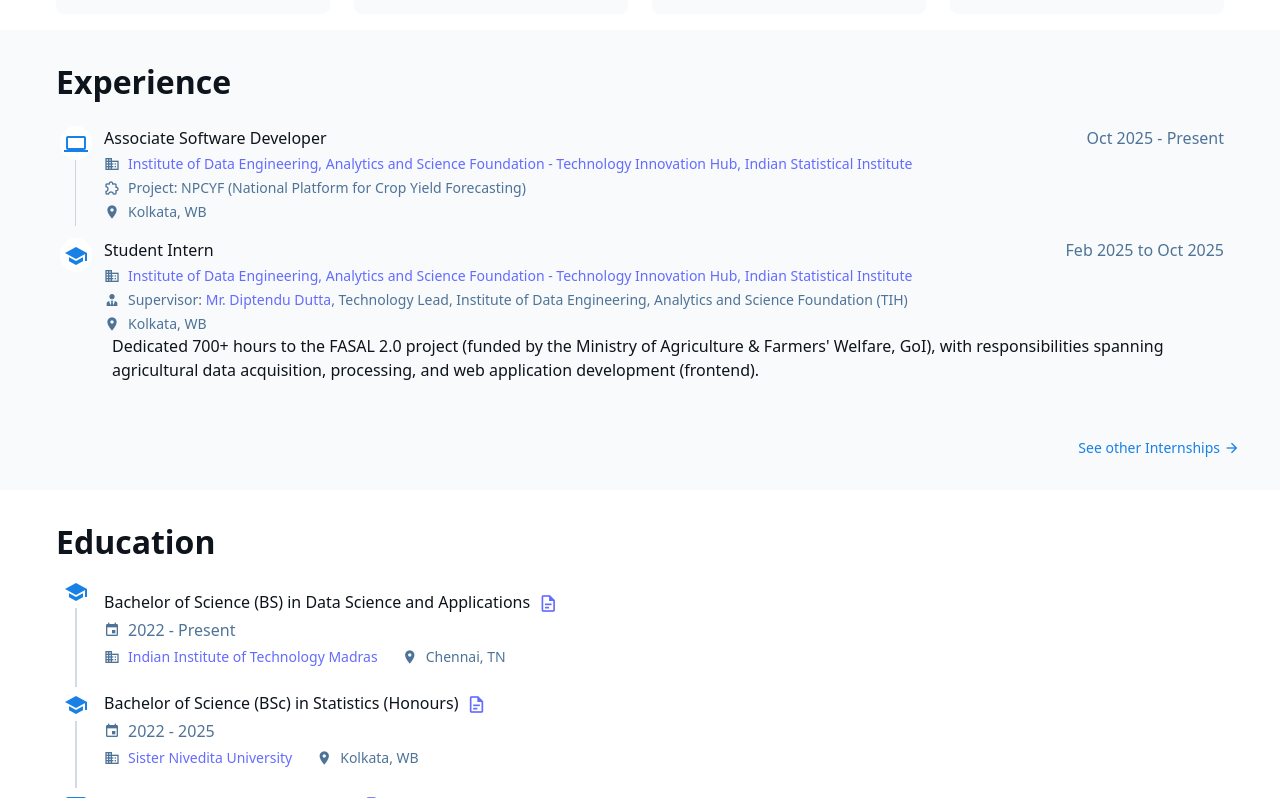
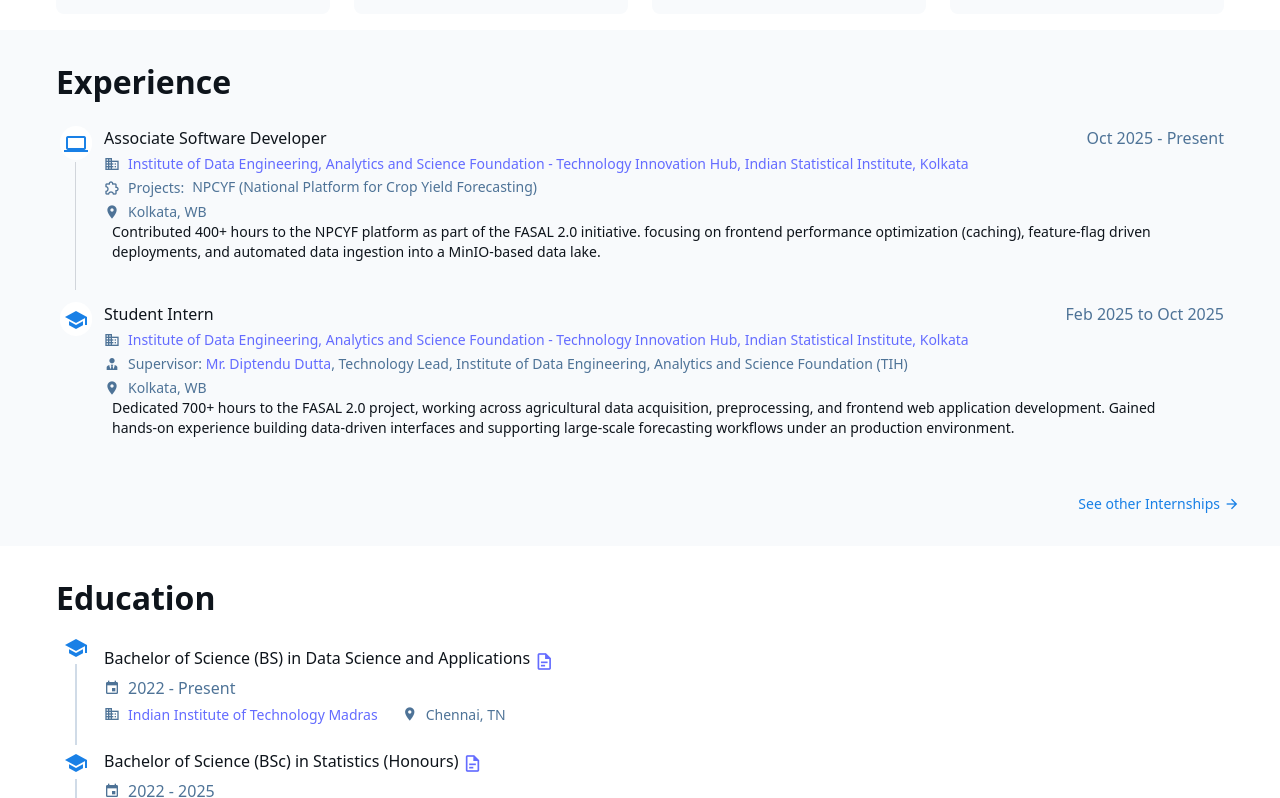
Before and after one commit to samyaroy/FolioForge-vue-portfolio-website, a Vue app: page /ongoing-projects in a window 1280 px wide. Shown: the part 682-1480 px from the top of the page. Built offline with nearby package versions, Linux system fonts and the light colour scheme.

Commit message:
Implemented Documentiewer

```diff
--- /dev/null
+++ b/src/components/DocumentViewer.vue
@@ -0,0 +1,46 @@
+<template>
+    <div>
+        <!-- Trigger Icon -->
+        <v-icon v-if="src && src !== '#'" size="20" class="cursor-pointer"
+            @click="open"
+            @mouseenter="isHovered = true"
+            @mouseleave="isHovered = false"
+            :color="isHovered ? '#000000' : '#646cff'">
+            mdi-file-document-outline
+        </v-icon>
+
+        <!-- Dialog -->
+        <v-dialog v-model="dialog" max-width="90vw">
+            <v-card>
+                <v-card-title class="d-flex justify-space-between align-center">
+                    Document
+                    <v-btn icon @click="dialog = false">
+                        <v-icon>mdi-close</v-icon>
+                    </v-btn>
+                </v-card-title>
+
+                <v-card-text style="height: 80vh; padding: 0;">
+                    <iframe v-if="dialog" :src="`${src}#view=FitV`" width="100%" height="100%" style="border:none" />
+                </v-card-text>
+            </v-card>
+        </v-dialog>
+    </div>
+</template>
+
+<script setup>
+import { ref } from 'vue'
+
+defineProps({
+    src: {
+        type: String,
+        required: true
+    }
+})
+
+const dialog = ref(false)
+const isHovered = ref(false)
+
+const open = () => {
+    dialog.value = true
+}
+</script>
--- a/src/metadata/hyperlinkMetadata.yml
+++ b/src/metadata/hyperlinkMetadata.yml
@@ -9,7 +9,7 @@ Institute:
     - Name: Whiting School of Engineering, Johns Hopkins University
       Website: https://engineering.jhu.edu/
 
-    - Name: Indian Statistical Institute
+    - Name: Indian Statistical Institute, Kolkata
       Website: https://www.isical.ac.in/
 
     - Name: Isaac Newton Institute for Mathematical Sciences
@@ -21,7 +21,7 @@ Institute:
     - Name: International Institute of Technology (IIIT) Hyderabad
       Website: https://www.iiit.ac.in/
 
-    - Name: Institute of Data Engineering, Analytics and Science Foundation - Technology Innovation Hub, Indian Statistical Institute
+    - Name: Institute of Data Engineering, Analytics and Science Foundation - Technology Innovation Hub, Indian Statistical Institute, Kolkata
       Website: https://www.ideas-tih.org/
 
     - Name: Indian Institute of Technology Madras
--- a/src/profile_info.yml
+++ b/src/profile_info.yml
@@ -55,7 +55,7 @@ education: # put your latest education first
     location: Kolkata, WB
     time_period: 2022 - 2025
     gpa: CGPA - 7.01/10
-    cred_link: https://drive.google.com/file/d/1N5jnPq4nCegRzXy_h75CtfA725RJlskM/view?usp=drive_link
+    cred_link: https://drive.google.com/file/d/1N5jnPq4nCegRzXy_h75CtfA725RJlskM/preview
 
   - type: Diploma
     degree: Diploma
@@ -64,7 +64,7 @@ education: # put your latest education first
     location: Mohali, PB
     time_period: 2020
     marks: 84.5%
-    cred_link: https://drive.google.com/file/d/1vJ0LuDDAwMknYtJ46fD-DIrXtRpNWPbh/view?usp=drive_link
+    cred_link: https://drive.google.com/file/d/1vJ0LuDDAwMknYtJ46fD-DIrXtRpNWPbh/preview
 
   - type: School
     degree: XII (Science) - West Bengal Council of Higher Secondary Education (WBCHSE)
@@ -73,7 +73,7 @@ education: # put your latest education first
     location: Kolkata, WB
     time_period: 2020 - 2022
     marks: 83.8%
-    cred_link: https://drive.google.com/file/d/1mlRqQDTgjUjQvJ6FhORB56DUj_JhbxPy/view?usp=drive_link
+    cred_link: https://drive.google.com/file/d/1mlRqQDTgjUjQvJ6FhORB56DUj_JhbxPy/preview
 
   - type: School
     degree: X - West Bengal Board of Secondary Education (WBBSE)
@@ -82,19 +82,19 @@ education: # put your latest education first
     location: Rishra, WB
     time_period: 2010 - 2020
     marks: 85.71%
-    cred_link: https://drive.google.com/file/d/1IdRD2pzHYqWQROrnC-hYdRjzaE4acnPg/view?usp=drive_link
+    cred_link: https://drive.google.com/file/d/1IdRD2pzHYqWQROrnC-hYdRjzaE4acnPg/preview
 
   # Add more fields as needed
 
 internships:
 
   - role: Data Science Intern
-    company: Institute of Data Engineering, Analytics and Science Foundation - Technology Innovation Hub, Indian Statistical Institute
+    company: Institute of Data Engineering, Analytics and Science Foundation - Technology Innovation Hub, Indian Statistical Institute, Kolkata
     location: Remote
     time_period: Jun 2024 - Oct 2024
     description: Completed 120+ hours of UGC-guideline training on Python, Research Methodology and Aptitude Testing.
     type: Training Internship
-    cred_link: https://drive.google.com/file/d/1mTATc-tbkC9iIoL0vHuNeJWgaRCJtFOE/view?usp=drive_link
+    cred_link: https://drive.google.com/file/d/1mTATc-tbkC9iIoL0vHuNeJWgaRCJtFOE/preview
     project:
       title: 'Multivariate Analysis of Career Preferences: Insights from Kolkata’s College Students'
       rel_link: /projects-publications?tab=projects#research-1
@@ -105,19 +105,17 @@ internships:
     time_period: Nov 2023 - Jan 2024
     department: UnacademyX
     description:
-    cred_link: https://drive.google.com/file/d/19hI0Z39UDh6Rn0z4lijbEirIgZHZeU4q/view?usp=drive_link
+    cred_link: https://drive.google.com/file/d/19hI0Z39UDh6Rn0z4lijbEirIgZHZeU4q/preview
 
   # Add more fields as needed
 experience:
   - job_role: Associate Software Developer
     type: Employment
-    company: Institute of Data Engineering, Analytics and Science Foundation - Technology Innovation Hub, Indian Statistical Institute
+    company: Institute of Data Engineering, Analytics and Science Foundation - Technology Innovation Hub, Indian Statistical Institute, Kolkata
     location: Kolkata, WB
-    project: NPCYF (National Platform for Crop Yield Forecasting)
+    projects: ["NPCYF (National Platform for Crop Yield Forecasting)"]
     time_period: Oct 2025 - Present
-    description:
-    # cred_link: https://drive.google.com/file/d/1X4nY3jv1bXKX1eJtY8FqjZk8y5G7H9zK/view?usp=drive_link
-
+    description: Contributed 400+ hours to the NPCYF platform as part of the FASAL 2.0 initiative. focusing on frontend performance optimization (caching), feature-flag driven deployments, and automated data ingestion into a MinIO-based data lake.
   # - job_role: Freelance Web Developer
   #   type: Freelance
   #   company: Upwork
@@ -129,14 +127,14 @@ experience:
 
   - job_role: Student Intern
     type: Internship
-    company: Institute of Data Engineering, Analytics and Science Foundation - Technology Innovation Hub, Indian Statistical Institute
+    company: Institute of Data Engineering, Analytics and Science Foundation - Technology Innovation Hub, Indian Statistical Institute, Kolkata
     supervisor:
       Name: Mr. Diptendu Dutta
       Title: Technology Lead
       Institution: Institute of Data Engineering, Analytics and Science Foundation (TIH)
     location: Kolkata, WB
     time_period: Feb 2025 to Oct 2025
-    description: Dedicated 700+ hours to the FASAL 2.0 project (funded by the Ministry of Agriculture & Farmers' Welfare, GoI), with responsibilities spanning agricultural data acquisition, processing, and web application development (frontend).
+    description: Dedicated 700+ hours to the FASAL 2.0 project, working across agricultural data acquisition, preprocessing, and frontend web application development. Gained hands-on experience building data-driven interfaces and supporting large-scale forecasting workflows under an production environment.
     cred_link: '#'
 
   # Add more fields as needed
@@ -149,7 +147,7 @@ certifications:
     instructor: Dr. Michael Shields
     date: 29 Nov 2025
     duration: 3 Weeks (Approx. 29 hours)
-    cred_link: 'https://drive.google.com/file/d/1U5q6y3fE0FY2tQSfJ1XBk_LEYWaQ_UBO/view?usp=drive_link'
+    cred_link: 'https://drive.google.com/file/d/1U5q6y3fE0FY2tQSfJ1XBk_LEYWaQ_UBO/preview'
     certificate: true
   # Add more fields as needed
 
@@ -181,7 +179,7 @@ projects:
     description: Conducted a comprehensive survey among college students in Kolkata to understand their career preferences. Utilized multivariate statistical techniques such as Factor Analysis and Cluster Analysis to identify key factors influencing career choices and segment students based on their preferences. The findings provide valuable insights for educational institutions and career counselors to better support students in their career planning.
     type: Research Project
     doi:
-    affiliation: Internship Project, Data Science Intern at Institute of Data Engineering, Analytics and Science Foundation (TIH), Indian Statistical Institute
+    affiliation: Internship Project, Data Science Intern at Institute of Data Engineering, Analytics and Science Foundation (TIH), Indian Statistical Institute, Kolkata
     tech_stack: Nonparametric Inference, Data Visualization, Survey Design, Python
     guide:
       Name: Mr. Debashis Ghosh
@@ -240,7 +238,7 @@ articles:
   #   date: Feb 2026
   #   link: https://sxccal.edu/upload/Eco-Echoes_Vol._XXII-compressed_.pdf
   #   type: Magazine Article
-  #   cred_link: https://drive.google.com/file/d/1zhduEtlKr-jpYax6M9QJmAUvIMb_ztC4/view?usp=sharing
+  #   cred_link: https://drive.google.com/file/d/1zhduEtlKr-jpYax6M9QJmAUvIMb_ztC4/preview
 
   - title: 'Revisiting Outliers: Smarter Ways to Handle Them in Regression'
     publication: EPOCHS 2025 (2nd Edition) - Wayanad House ML Group under ML Series initiative, Indian Institute of Technology Madras BS Degree
@@ -248,7 +246,7 @@ articles:
     date: Dec 2025
     link: https://epochs.netlify.app/
     type: E-newsletter Article
-    cred_link: https://drive.google.com/file/d/1zhduEtlKr-jpYax6M9QJmAUvIMb_ztC4/view?usp=sharing
+    cred_link: https://drive.google.com/file/d/1zhduEtlKr-jpYax6M9QJmAUvIMb_ztC4/preview
 
 
   # Add more fields as needed
@@ -291,12 +289,12 @@ awards:
 co_curriculars:
   - title: leadership_roles
     entries:
-      - role: Founder, Club Administrator (later known as Community Admin)
+      - role: Founder, Club Administrator
         organization: 'Chi-Square: Statistics Club'
         web_link: https://22f2001443.github.io/chi-square/
         host: Nilgiri House
         location: Indian Institute of Technology Madras BS Degree
-        description: Created a statistics community of 450+ members. Led core team, organized workshops, academic sessions, and industry talks. Increased membership by 40% and secured partnerships with other societies.
+        description: Created a statistics community of 450+ members. Led core team, organized workshops, academic sessions, and industry talks. Increased membership by 40% and secured partnerships with other societies, including the Ramanujan Society for Research (RASoR).
         time_period: 2023 - 2025
         skills: Leadership, Event Management, Team Building
 
@@ -311,11 +309,11 @@ co_curriculars:
         #description: Participated in community service activities including health camps, educational programs, and environmental initiatives.
         time_period: Jan Term 2025 (T1-2025) ; May Term 2025 (T2-2025)
         skills: 25+ Students Taught
-        cred_link: https://drive.google.com/file/d/16DqCyHQyJamxuLyNknZc4DtOvQD_QPDv/view?usp=drive_link
+        cred_link: https://drive.google.com/file/d/16DqCyHQyJamxuLyNknZc4DtOvQD_QPDv/preview
 
       - role: Teaching Assistant (Project)
         field: 'Autumn Internship 2025: Data Science'
-        organization: Institute of Data Engineering, Analytics and Science Foundation - Technology Innovation Hub, Indian Statistical Institute
+        organization: Institute of Data Engineering, Analytics and Science Foundation - Technology Innovation Hub, Indian Statistical Institute, Kolkata
         #description: Participated in community service activities including health camps, educational programs, and environmental initiatives.
         time_period: Sept 2025 - Oct 2025
         skills: Mentored 7 Interns working on 3 mini projects in Data Ingestion vertical under NPCYF project
@@ -353,7 +351,7 @@ attended_workshops:
       Location: "Hyderabad, TS"
     date: "March 2025"
     duration: "7 Days"
-    details_cred: "https://drive.google.com/file/d/1cxYxw-DLf0xvDexuYaJAxFi9bFkHyxl1/view?usp=drive_link"
+    details_cred: "https://drive.google.com/file/d/1cxYxw-DLf0xvDexuYaJAxFi9bFkHyxl1/preview"
 
   - title: "StatTech Fusion: Online FDP on Cutting – Edge Statistical Analysis, Research and AI techniques"
     institution:
@@ -362,7 +360,7 @@ attended_workshops:
       Location: "Kolkata, WB"
     date: "September 2024"
     duration: "7 Days"
-    cred_link: "https://drive.google.com/file/d/1tlUYsg8pOxQDus62edIodeXb_2IZSrBn/view?usp=sharing"
+    cred_link: "https://drive.google.com/file/d/1tlUYsg8pOxQDus62edIodeXb_2IZSrBn/preview"
 
   - title: "Numerical Algorithms & Computations in Science & Technology with Matlab"
     institution:
@@ -370,7 +368,7 @@ attended_workshops:
       Department: "Dept. of Mathematics"
       Location: "Rupnagar, PB"
     date: "July 2024"
-    cred_link: "https://drive.google.com/file/d/10csQcRLN1Iiec9gsSOLxX8DCcOf3_Trq/view?usp=drive_link"
+    cred_link: "https://drive.google.com/file/d/10csQcRLN1Iiec9gsSOLxX8DCcOf3_Trq/preview"
 
   - title: "Democratizing Data Science: Exploring Open Source Statistical Software"
     institution:
@@ -378,14 +376,14 @@ attended_workshops:
       Department: "Dept. of Statistics"
       Location: "Kolkata, WB"
     date: "March 2024"
-    cred_link: "https://drive.google.com/file/d/1IhcaaqJCiHGJ3NXp4lsD8c0zHK1CO4up/view?usp=drive_link"
+    cred_link: "https://drive.google.com/file/d/1IhcaaqJCiHGJ3NXp4lsD8c0zHK1CO4up/preview"
 
   - title: "Research Opportunities in Computer Science (ROCS) - ACM"
     institution:
       Name: "Indian Institute of Technology Madras"
       Location: "Chennai, TN"
     date: "January 2024"
-    cred_link: "https://drive.google.com/file/d/1LW4FIhcqHvX1c7WbFTL8wKpK7g8QVLlQ/view?usp=drive_link"
+    cred_link: "https://drive.google.com/file/d/1LW4FIhcqHvX1c7WbFTL8wKpK7g8QVLlQ/preview"
 
   - title: "Social Computing - NPTEL"
     instructor: "Prof. Ponnurangam Kumaraguru"
@@ -393,7 +391,7 @@ attended_workshops:
       Name: "International Institute of Technology (IIIT) Hyderabad"
       Location: "Hyderabad, TS"
     date: "February 2023"
-    cred_link: "https://drive.google.com/file/d/1mIj9ejicUSzz7fDkzKzwagxNFBqbAGrn/view?usp=drive_link"
+    cred_link: "https://drive.google.com/file/d/1mIj9ejicUSzz7fDkzKzwagxNFBqbAGrn/preview"
 
 attended_bootcamps:
   - title: "AI VicharanasShala Bootcamp"
@@ -403,7 +401,7 @@ attended_bootcamps:
       Department: "Department of Computer Science and Engineering"
     date: "June 2024"
     duration: "1 Month"
-    cred_link: "https://drive.google.com/file/d/1oW0q7ovLy3TEUhVsn41FfT50InlQPk8O/view?usp=drive_link"
+    cred_link: "https://drive.google.com/file/d/1oW0q7ovLy3TEUhVsn41FfT50InlQPk8O/preview"
 
 attended_conferences:
   - title: "Fifth ISEA International Conference on Security and Privacy 2026 (ISEA-ISAP 2026)"
@@ -413,7 +411,7 @@ attended_conferences:
       Name: "Indian Institute of Technology Madras"
       Location: "Chennai, TN"
     date: "January 16-18, 2026"
-    # cred_link: "https://drive.google.com/file/d/1YkXJH6Yk2b0Y5o1F1Y8KX1Z1Z1Z1Z1Z1/view?usp=drive_link"
+
 
   - title: "Cryptology Conclave 2026"
     organizer: "Indian Institute of Technology Hyderabad"
@@ -423,7 +421,7 @@ attended_conferences:
       Department: "Center for Cryptography and Cybersecurity"
       Location: "Hyderabad, TS"
     date: "January 22-23, 2026"
-    cred_link: "https://drive.google.com/file/d/1ZkXJH6Yk2b0Y5o1F1Y8KX1Z1Z1Z1Z1Z1/view?usp=drive_link"
+    cred_link: "https://drive.google.com/file/d/1ZkXJH6Yk2b0Y5o1F1Y8KX1Z1Z1Z1Z1Z1/preview"
 
 
 # coursesTaught:
--- a/src/views/Home/components/education/components/EducationMilestone.vue
+++ b/src/views/Home/components/education/components/EducationMilestone.vue
@@ -7,65 +7,89 @@
 
       <!-- Icon -->
       <div class="text-[#0e141b]">
-                <v-icon :class="iconColor" size="24">{{ icon }}</v-icon>
+        <v-icon :class="iconColor" size="24">
+          {{ icon }}
+        </v-icon>
       </div>
 
       <!-- Bottom connector -->
       <div v-if="!isLast" class="w-[1.5px] bg-[#d0dbe7] h-2 grow"></div>
     </div>
 
-        <!-- Education Info -->
+    <!-- Education Content -->
     <div class="flex flex-1 flex-col py-3">
-            <div class="flex items-center gap-2">
-                <p class="text-[#0e141b] text-base font-medium leading-normal">{{ title }} <span v-if="subject">in {{ subject }}</span></p>
-                <a v-if="cred_link && cred_link !== '#'" :href="cred_link" target="_blank" rel="noopener noreferrer">
-                    <v-icon size="20">mdi-file-document-outline</v-icon>
-                </a>
+      <!-- Title + Document Viewer -->
+      <div>
+        <p class="text-[#0e141b] text-base font-medium leading-normal">
+          {{ title }}
+          <span v-if="subject">in {{ subject }}</span>
+          <span v-if="cred_link" class="inline-block ml-1 align-middle">
+            <DocumentViewer :src="cred_link" />
+          </span>
+        </p>
       </div>
+
       <!-- Time -->
       <div class="flex items-center gap-2 mt-1">
-                <v-icon class="text-[#4e7397]" size="16">mdi-calendar</v-icon>
-                <p class="text-[#4e7397] text-base font-normal leading-normal">{{ time }}</p>
+        <v-icon class="text-[#4e7397]" size="16">
+          mdi-calendar
+        </v-icon>
+        <p class="text-[#4e7397] text-base font-normal leading-normal">
+          {{ time }}
+        </p>
       </div>
 
-            <!-- Institution + Location in same line -->
+      <!-- Institution & Location -->
       <div class="flex items-center gap-6 mt-1">
-                <!-- Institution -->
         <div class="flex items-center gap-2">
-                    <v-icon class="text-[#4e7397]" size="16">mdi-domain</v-icon>
-                    <p class="text-[#4e7397] text-sm font-normal leading-normal"><SmartLink :text="institution" /></p>
+          <v-icon class="text-[#4e7397]" size="16">
+            mdi-domain
+          </v-icon>
+          <p class="text-[#4e7397] text-sm font-normal leading-normal">
+            <SmartLink :text="institution" />
+          </p>
         </div>
 
-                <!-- Location -->
         <div class="flex items-center gap-2">
-                    <v-icon class="text-[#4e7397]" size="16">mdi-map-marker</v-icon>
-                    <p class="text-[#4e7397] text-sm font-normal leading-normal">{{ location }}</p>
+          <v-icon class="text-[#4e7397]" size="16">
+            mdi-map-marker
+          </v-icon>
+          <p class="text-[#4e7397] text-sm font-normal leading-normal">
+            {{ location }}
+          </p>
         </div>
       </div>
 
-            <!-- Extra info (Marks/CGPA)
-      <div class="flex items-center gap-2 mt-1" v-if="extra">
-        <v-icon class="text-[#4e7397]" size="16">mdi-star</v-icon>
-        <p class="text-[#4e7397] text-sm font-normal leading-normal">{{ extra }}</p>
-      </div> -->
+      <!-- Optional Extra Info -->
+      <div v-if="extra" class="flex items-center gap-2 mt-1" _toggle>
+        <v-icon class="text-[#4e7397]" size="16">
+          mdi-star
+        </v-icon>
+        <p class="text-[#4e7397] text-sm font-normal leading-normal">
+          {{ extra }}
+        </p>
+      </div>
     </div>
   </div>
 </template>
 
+
+
 <script setup>
 import SmartLink from '@/components/SmartLink.vue'
+import DocumentViewer from '@/components/DocumentViewer.vue'
 
 defineProps({
   title: { type: String, required: true },
-    subject: { type: String, default: '' }, // Optional, e.g., "in Computer Science"
+  subject: { type: String, default: '' },
   time: { type: String, required: true },
   institution: { type: String, required: true },
   location: { type: String, required: true },
-    extra: { type: String, default: '' }, // ✅ Marks or CGPA
-    icon: { type: String, default: 'mdi-school' }, // ✅ customizable icon
-    iconColor: { type: String, default: 'text-[#1980e6]' }, // ✅ customizable color
-    isFirst: { type: Boolean, default: false }, // for controlling top connector
-    isLast: { type: Boolean, default: false },   // for controlling bottom connector
-    cred_link: { type: String, default: '' } // Link to certificate or document
+  extra: { type: String, default: '' },
+  icon: { type: String, default: 'mdi-school' },
+  iconColor: { type: String, default: 'text-[#1980e6]' },
+  isFirst: { type: Boolean, default: false },
+  isLast: { type: Boolean, default: false },
+  cred_link: { type: String, default: '' }
 })
 </script>
--- a/src/views/Home/components/experience/Index.vue
+++ b/src/views/Home/components/experience/Index.vue
@@ -9,8 +9,8 @@
       <TimelineComponent v-for="(exp, index) in experience" :key="index" :isfirst="index === 0"
         :islast="index === experience.length - 1" :title="exp.job_role" :time="exp.time_period"
         :organization="exp.company" :supervisor="exp.supervisor" :location="exp.location" :description="exp.description"
-        :icon="exp.type === 'Internship' ? 'mdi-school' : exp.type === 'Employment' && exp.job_role.includes('Developer') ? 'mdi-laptop' : exp.type === 'Employment' && exp.job_role.includes('Research') ? 'mdi-chart-scatter-plot-hexbin'  : exp.type==='Employment' ? 'mdi-briefcase' : 'mdi-laptop-account'" :cred-link="exp.cred_link"
-        :department="exp.department" :project="exp.project" :cred_link="exp.cred_link" />
+        :icon="exp.type === 'Internship' ? 'mdi-school' : exp.type === 'Employment' && exp.job_role.includes('Developer') ? 'mdi-laptop' : exp.type === 'Employment' && exp.job_role.includes('Research') ? 'mdi-chart-scatter-plot-hexbin' : exp.type === 'Employment' ? 'mdi-briefcase' : 'mdi-laptop-account'"
+        :cred-link="exp.cred_link" :department="exp.department" :projects="exp.projects" :cred_link="exp.cred_link" />
 
       <!-- See other Internships link -->
       <div v-if="internships && internships.length" class="flex justify-end mt-6 mb-4">
--- a/src/views/Home/components/experience/components/TimelineComponent.vue
+++ b/src/views/Home/components/experience/components/TimelineComponent.vue
@@ -17,11 +17,11 @@
     <!-- Right column: content -->
     <div class="flex flex-1 flex-col py-0 relative z-10">
       <div class="flex items-center justify-between">
-        <p class="text-[#0e141b] text-base font-medium leading-normal flex items-center gap-1">
+        <p class="text-[#0e141b] text-base font-medium leading-normal">
           {{ title }}
-          <a v-if="cred_link && cred_link !== '#'" :href="cred_link" target="_blank">
-            <v-icon size="20">mdi-file-document-outline</v-icon>
-          </a>
+          <span v-if="cred_link" class="inline-block ml-1 align-middle">
+            <DocumentViewer :src="cred_link" />
+          </span>
         </p>
         <p class="text-[#4e7397] text-base font-normal">{{ time }}</p>
       </div>
@@ -36,11 +36,28 @@
         <p class="text-[#4e7397] text-sm">Supervisor: <SmartLink :type="'Person'" :text="supervisor.Name" /><span v-if="supervisor.Title">, {{ supervisor.Title }}</span><span v-if="supervisor.Department">, {{ supervisor.Department }}</span><span v-if="supervisor.Institution">, {{ supervisor.Institution }}</span></p>
       </div>
 
-      <div v-if="project" class="flex items-center gap-2 mt-1">
-        <v-icon class="text-[#4e7397]" size="16">mdi-puzzle-outline</v-icon>
-        <p class="text-[#4e7397] text-sm">Project: {{ project }}</p>
-      </div>
+      <div v-if="projects" class="grid grid-cols-[auto,auto,1fr] gap-x-2 mt-1 items-start">
+  <!-- Icon -->
+  <v-icon class="text-[#4e7397] mt-[2px]" size="16">
+    mdi-puzzle-outline
+  </v-icon>
 
+  <!-- Label -->
+  <span class="text-[#4e7397] text-sm font-medium whitespace-nowrap">
+    Projects:
+  </span>
+
+  <!-- Project list -->
+  <ul class="grid gap-1 text-[#4e7397] text-sm">
+    <li
+      v-for="(project, index) in projects"
+      :key="index"
+      class="leading-tight"
+    >
+      {{ project }}
+    </li>
+  </ul>
+</div>
       <div v-if="department" class="flex items-center gap-2 mt-1">
         <v-icon class="text-[#4e7397]" size="16">mdi-office-building-marker
         </v-icon>
@@ -55,13 +72,14 @@
 
     <!-- Description -->
     <div class="col-span-2 px-[56px] pb-6 relative" v-if="description">
-      <p class="text-[#0e141b] text-base">{{ description }}</p>
+      <p class="text-[#0e141b] text-sm">{{ description }}</p>
     </div>
   </div>
 </template>
 
 <script setup>
 import SmartLink from '@/components/SmartLink.vue'
+import DocumentViewer from '@/components/DocumentViewer.vue'
 
 defineProps({
   isfirst: { type: Boolean, default: false },
@@ -71,7 +89,7 @@ defineProps({
   organization: { type: String, required: true },
   supervisor: { type: String, default: null },
   department: { type: String, default: null },
-  project: { type: String, default: null },
+  projects: { type: String, default: null },
   location: { type: String, required: true },
   description: { type: String, default: null },
   icon: { type: String, default: 'mdi-school' },
```
Also changed, not shown: src/views/Cocurricular/components/Volunteering.vue (+4 -5 lines), src/views/InternshipCertification/components/CertificationCard.vue (+2 -6 lines), src/views/InternshipCertification/components/InternshipCard.vue (+6 -9 lines), src/views/ProjectsPublications/components/ArticlesTab.vue (+5 -6 lines), src/views/WorkshopsAttended/components/BootcampCard.vue (+7 -4 lines), src/views/WorkshopsAttended/components/WorkshopCard.vue (+7 -5 lines). Lines whose indentation alone changed are shown as unchanged.
